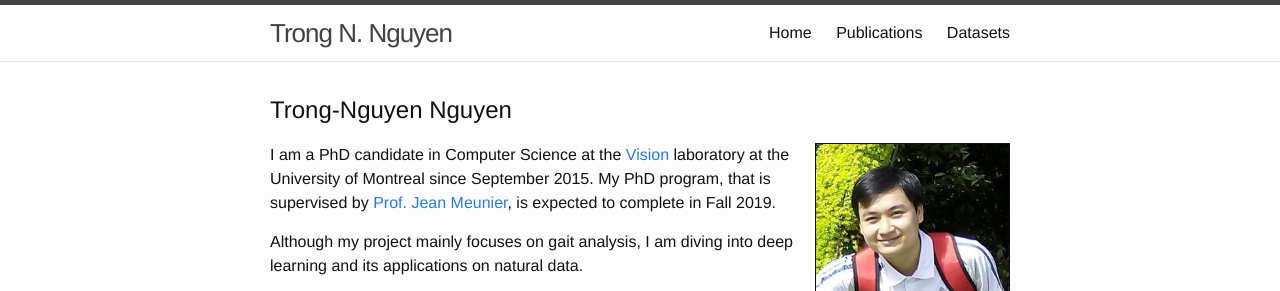
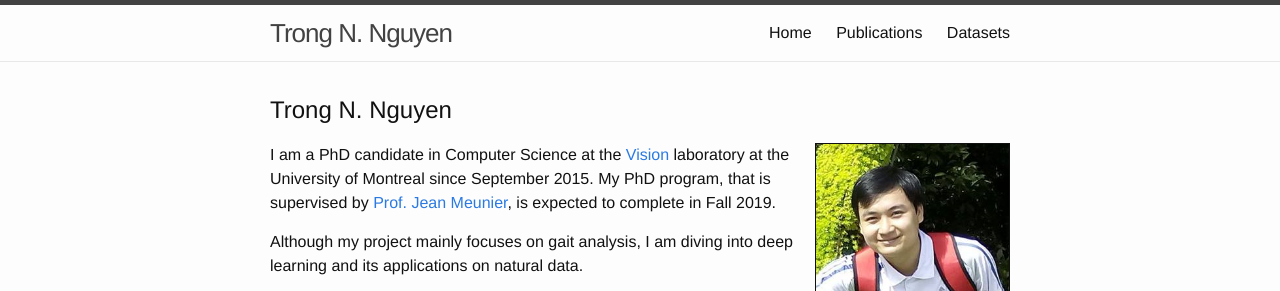
Before and after one commit to nguyetn89/nguyetn89.github.io, a Jekyll site: the page built from index.md, in a window 1280 px wide. Shown: the top 291 px of the page. Built offline with Jekyll 4.4.1, drawn with Linux system fonts in a browser that asks for light colours.

Commit message:
Update index.md

```diff
--- a/index.md
+++ b/index.md
@@ -6,7 +6,7 @@ weight: 1
 ---
 
 
-## Trong-Nguyen Nguyen
+## Trong N. Nguyen
 
 <img src="/assets/avatar.png" height="220px" border="1px" style="float: right; margin-left: 15px;">
 
```
